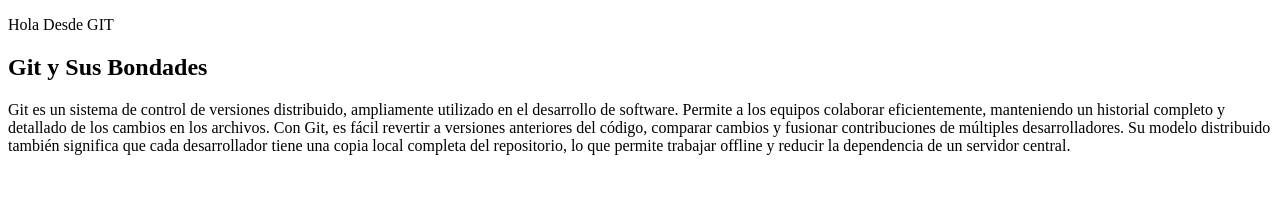
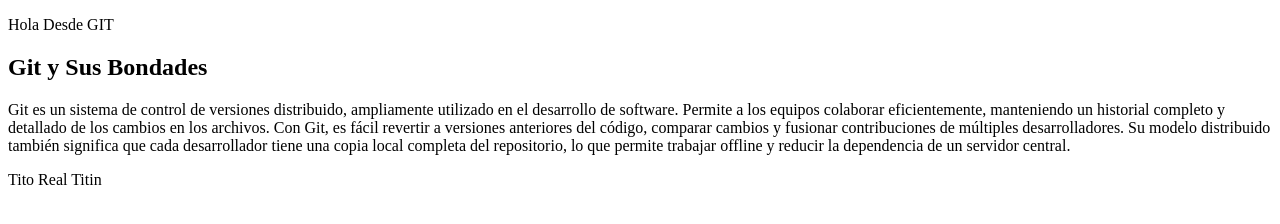
Before and after one commit to titoreal/alquiler1, a plain HTML site: page index.html in a window 1280 px wide. Drawn offline with Linux system fonts and the light colour scheme.

Commit message:
Update File index to project solution test

```diff
--- a/index.html
+++ b/index.html
@@ -10,6 +10,7 @@
     <section>
         <h2>Git y Sus Bondades</h2>
         <p>Git es un sistema de control de versiones distribuido, ampliamente utilizado en el desarrollo de software. Permite a los equipos colaborar eficientemente, manteniendo un historial completo y detallado de los cambios en los archivos. Con Git, es fácil revertir a versiones anteriores del código, comparar cambios y fusionar contribuciones de múltiples desarrolladores. Su modelo distribuido también significa que cada desarrollador tiene una copia local completa del repositorio, lo que permite trabajar offline y reducir la dependencia de un servidor central.</p>
+        <p>Tito Real Titin </p>
     </section>
 </body>
 </html>
```
